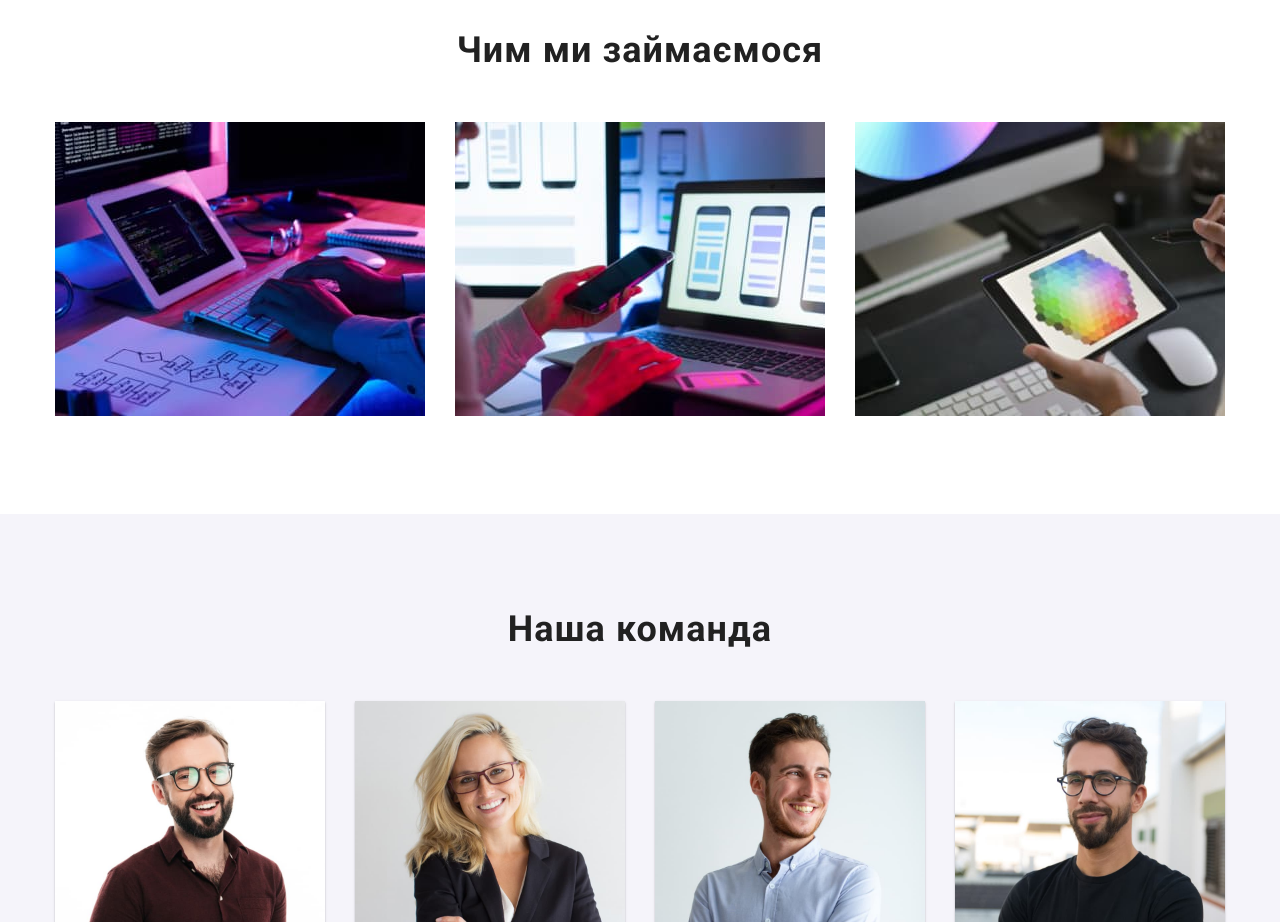
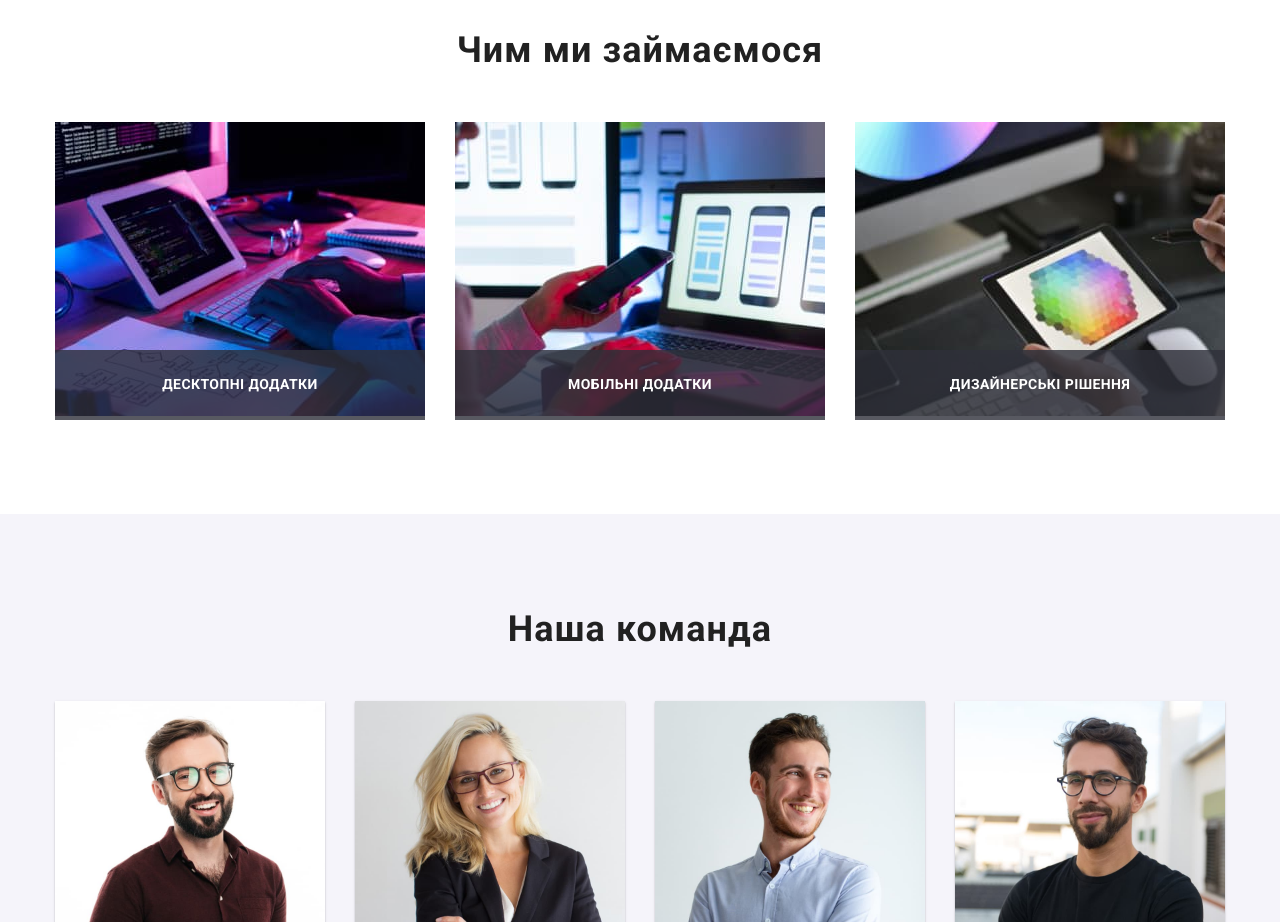
Before and after one commit to Viktor-Shenikhov/goit-markup-hw-05, a plain HTML site: page index.html in a window 1280 px wide. Shown: the part 1140-2062 px from the top of the page. Drawn offline with nearby package versions, Linux system fonts and the light colour scheme.

Commit message:
add position Studio

```diff
--- a/css/styles.css
+++ b/css/styles.css
@@ -433,9 +433,13 @@ color: var(--primary-text-color);
 .work{
    display: flex;
    margin-bottom: 94px;
+
 }
-.wokr-item:not(:last-child){
+.work-item:not(:last-child){
    margin-right: 30px;
+}
+.work-item{
+   position: relative;
 }
 
 .work-title{
@@ -447,6 +451,29 @@ text-align: center;
 letter-spacing: 0.03em;
 color: var(--title-color);
 }
+.work-box{
+   position: absolute;
+   width: 100%;
+   height:70px;
+   left: 0;
+   bottom: 0;
+   background: rgba(47, 48, 58, 0.8);
+    padding: 27px 0px;
+
+
+
+font-weight: 700;
+font-size: 14px;
+line-height: 1.14;
+text-align: center;
+letter-spacing: 0.03em;
+text-transform: uppercase;
+color: #FFFFFF;
+ }
+
+
+
+/* ABOUT US */
 .about{
 background-color:#F5F4FA;
 padding-top: 94px;
--- a/index.html
+++ b/index.html
@@ -124,14 +124,17 @@
         <div class="container">
           <h2 class="work-title">Чим ми займаємося</h2>
         <ul class="work">
-          <li class="wokr-item">
+          <li class="work-item">
             <a href="./images/box1.jpg"><img src="./images/box1.jpg" alt="box1" width="370"/></a>
+            <p class="work-box">Десктопні додатки</p>
           </li>
-          <li class="wokr-item">
+          <li class="work-item">
             <a href="./images/box2.jpg"><img src="./images/box2.jpg" alt="box2" width="370"/></a>
+            <p class="work-box">Мобільні додатки</p>
           </li>
-          <li class="wokr-item">
+          <li class="work-item">
             <a href="./images/box3.jpg"><img src="./images/box3.jpg" alt="box3" width="370"/></a>
+            <p class="work-box last">Дизайнерські рішення</p>
           </li>
         </ul>
         </div>
```
